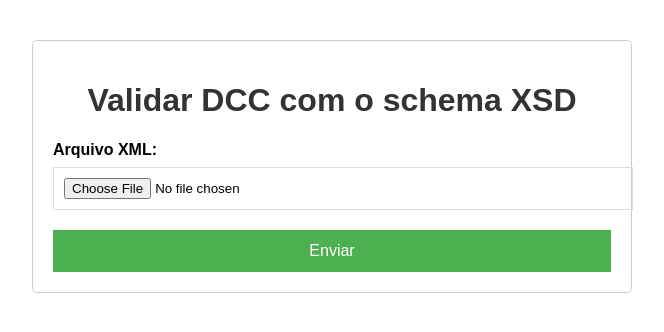
After one commit to gmgeronymo/dcc_tools, a Flask app: page /dcc/validate_xml in a window 1280 px wide. The commit adds this page. Shown: the top 332 px of the page, without its empty margins (308-972 px from the left). Run offline with Flask 3, Linux system fonts and the light colour scheme.

Commit message:
incluido validador do XML com o schema

```diff
--- a/flask/app/main.py
+++ b/flask/app/main.py
@@ -34,6 +34,12 @@ from flask import Flask, jsonify, request, abort, Response, send_file, render_te
 import requests
 from werkzeug.utils import secure_filename
 from werkzeug.middleware.proxy_fix import ProxyFix
+from urllib.parse import urlparse
+from werkzeug.utils import secure_filename
+import os
+import re
+import tempfile
+import shutil
 
 
 # PDF attach
@@ -832,6 +838,44 @@ def api_doc():
 def upload_xml():
     return render_template('upload_xml.html')
 
+@app.route('/dcc/validate_xml', methods=['GET', 'POST'])
+def validate_xml():
+    if request.method == 'POST':
+        # Check if the post request has the file part
+        if 'xml_file' not in request.files:
+            return jsonify({'error': 'No file part in the request'}), 400
+
+        file = request.files['xml_file']
+
+        # If the user does not select a file
+        if file.filename == '':
+            return jsonify({'error': 'No file selected'}), 400
+
+        # Validate the file
+        try:
+            # Create a temporary file for the uploaded XML
+            with tempfile.NamedTemporaryFile(delete=False, suffix='.xml') as tmp_file:
+                file.save(tmp_file.name)
+                tmp_xml_path = tmp_file.name
+
+                # Validate the XML
+                is_valid, errors = validate_dcc_xml_upload(tmp_xml_path)
+
+                # Clean up
+                os.unlink(tmp_xml_path)
+
+                if is_valid:
+                    return Response("XML is valid", status=200, mimetype='text/plain')
+                else:
+                    error_message = "XML is invalid\n" + "\n".join(errors)
+                    return Response(error_message, status=400, mimetype='text/plain')
+
+        except Exception as e:
+            return jsonify({'error': f'Validation failed: {str(e)}'}), 500
+
+    ## GET Request - exibe formulario de upload
+    return render_template('validate_xml.html')
+
 @app.route('/dcc/upload_json', methods=['GET', 'POST'])
 def upload_json():
     if request.method == 'POST':
@@ -1036,6 +1080,116 @@ def generate_dcc():
         headers={'Content-Disposition': f'attachment; filename="{filename}"'}
     )
 
+# validacao do XML
+def validate_dcc_xml_upload(xml_path):
+    """
+    Validate a DCC XML file from an uploaded file
+
+    Args:
+        xml_path (str): Path to the temporary XML file
+
+    Returns:
+        tuple: (is_valid, list_of_errors)
+    """
+    # Create a temporary directory for all XSD files
+    temp_dir = tempfile.mkdtemp()
+    errors = []
+
+    try:
+        # Read the XML file
+        with open(xml_path, 'r') as f:
+            xml_content = f.read()
+
+        # Extract the schema URL from the XML
+        schema_match = re.search(r'xsi:schemaLocation="[^"]*\.xsd"', xml_content)
+        if not schema_match:
+            raise ValueError("schemaLocation attribute not found or doesn't contain XSD")
+
+        schema_location = schema_match.group(0)
+        schema_url = schema_location.split()[-1].replace('"', '').strip()
+
+        # Download the main XSD file
+        main_xsd_name = os.path.basename(urlparse(schema_url).path)
+        main_xsd_path = os.path.join(temp_dir, main_xsd_name)
+
+        download_file(schema_url, main_xsd_path)
+
+        # Process dependencies in the main XSD
+        process_xsd_dependencies(main_xsd_path, temp_dir)
+
+        # Validate the XML using the main XSD
+        is_valid, validation_errors = validate_with_xsd(xml_path, main_xsd_path)
+        errors.extend(validation_errors)
+
+        return is_valid, errors
+
+    finally:
+        # Clean up the temporary directory
+        shutil.rmtree(temp_dir)
+
+def download_file(url, local_path):
+    """Download a file from a URL to a local path"""
+    try:
+        response = requests.get(url, timeout=30)
+        response.raise_for_status()
+
+        with open(local_path, 'w', encoding='utf-8') as f:
+            f.write(response.text)
+    except Exception as e:
+        raise Exception(f"Failed to download file from {url}: {str(e)}")
+
+def process_xsd_dependencies(xsd_path, temp_dir):
+    """Process an XSD file to download its dependencies and update references"""
+    with open(xsd_path, 'r', encoding='utf-8') as f:
+        xsd_content = f.read()
+
+    # Find all schemaLocation attributes in the XSD
+    schema_locations = re.findall(r'schemaLocation="([^"]*)"', xsd_content)
+
+    for schema_url in schema_locations:
+        # Download the dependency
+        dep_xsd_name = os.path.basename(urlparse(schema_url).path)
+        dep_xsd_path = os.path.join(temp_dir, dep_xsd_name)
+
+        download_file(schema_url, dep_xsd_path)
+
+        # Update the main XSD to reference the local file
+        xsd_content = xsd_content.replace(schema_url, dep_xsd_name)
+
+        # Recursively process dependencies of this dependency
+        process_xsd_dependencies(dep_xsd_path, temp_dir)
+
+    # Write the updated content back to the main XSD
+    with open(xsd_path, 'w', encoding='utf-8') as f:
+        f.write(xsd_content)
+
+def validate_with_xsd(xml_path, xsd_path):
+    """Validate an XML file against an XSD schema"""
+    errors = []
+
+    try:
+        # Parse the XML and XSD
+        xml_doc = etree.parse(xml_path)
+        xsd_doc = etree.parse(xsd_path)
+
+        # Create a schema validator
+        xml_schema = etree.XMLSchema(xsd_doc)
+
+        # Validate the XML
+        is_valid = xml_schema.validate(xml_doc)
+
+        if not is_valid:
+            for error in xml_schema.error_log:
+                errors.append(f"Line {error.line}: {error.message}")
+
+        return is_valid, errors
+
+    except etree.XMLSyntaxError as e:
+        errors.append(f"XML syntax error: {str(e)}")
+        return False, errors
+    except Exception as e:
+        errors.append(f"Validation error: {str(e)}")
+        return False, errors
 
 if __name__ == "__main__":
     # Only for debugging while developing
--- a/flask/app/templates/landing.html
+++ b/flask/app/templates/landing.html
@@ -82,7 +82,7 @@
                 </a>
             </div>
 	    <div class="col">
-                <a class="card fs-2 p-5 bg-dcc text-white" href="#">
+                <a class="card fs-2 p-5 bg-dcc text-white" href="{{ url_for('validate_xml') }}">
 					<span> Validar XML </span>
                 </a>
             </div>
--- /dev/null
+++ b/flask/app/templates/validate_xml.html
@@ -0,0 +1,37 @@
+<!DOCTYPE html>
+<html>
+<head>
+    <title>Validar DCC</title>
+    <style>
+        body { font-family: Arial, sans-serif; max-width: 600px; margin: 40px auto; }
+        .form-group { margin-bottom: 20px; }
+        label { display: block; margin-bottom: 8px; font-weight: bold; }
+        input[type="file"] { padding: 10px; border: 1px solid #ddd; width: 100%; }
+        button {
+            background-color: #4CAF50;
+            color: white;
+            padding: 12px 20px;
+            border: none;
+            cursor: pointer;
+            font-size: 16px;
+            width: 100%;
+        }
+        button:hover { background-color: #45a049; }
+        .container { padding: 20px; border: 1px solid #ccc; border-radius: 5px; }
+        h1 { text-align: center; color: #333; }
+    </style>
+</head>
+<body>
+    <div class="container">
+        <h1>Validar DCC com o schema XSD</h1>
+        <form action="{{ url_for('validate_xml') }}" method="post" enctype="multipart/form-data">
+            <div class="form-group">
+                <label for="xml_file">Arquivo XML:</label>
+                <input type="file" name="xml_file" accept=".xml" required>
+            </div>
+
+            <button type="submit">Enviar</button>
+        </form>
+    </div>
+</body>
+</html>
```
